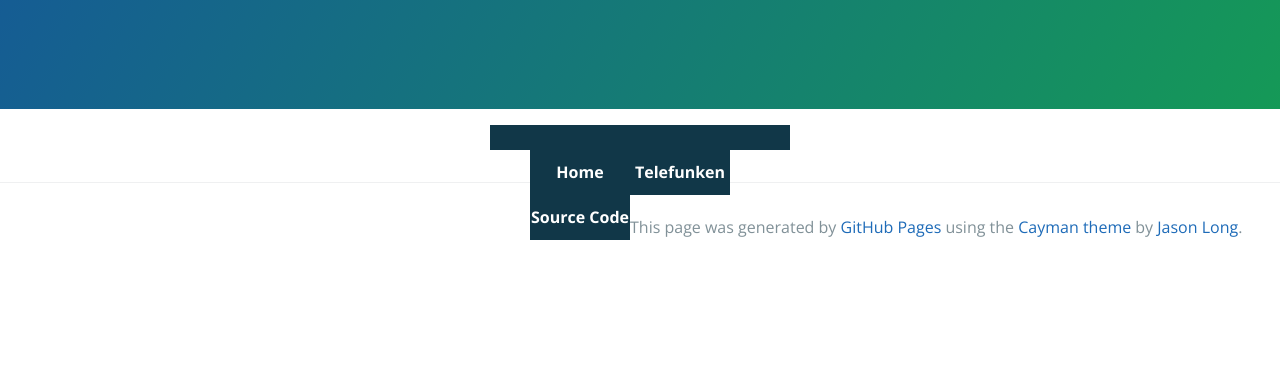
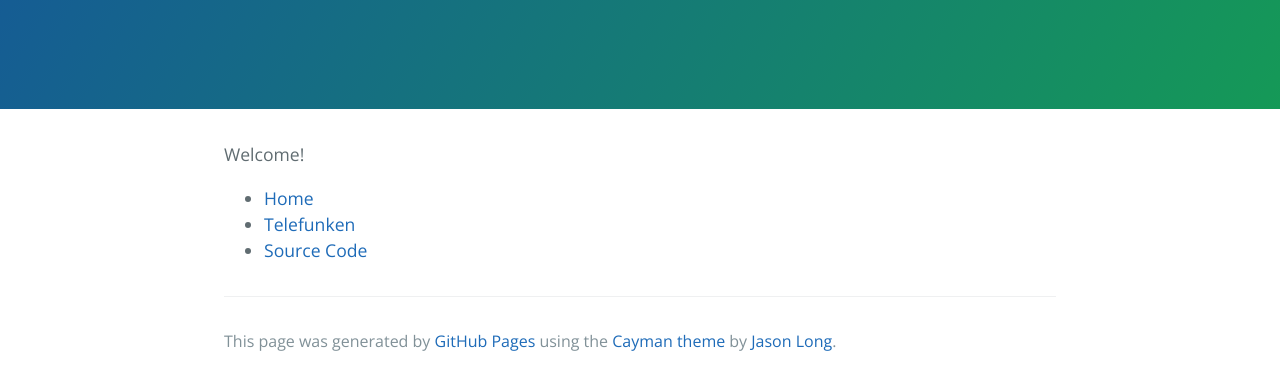
Before and after one commit to qiweizhou94/wwxiangyou.github.com, a plain HTML site: page index.html in a window 1280 px wide. Shown: the part 208-598 px from the top of the page. Drawn offline with nearby package versions, Linux system fonts and the light colour scheme.

Commit message:
Update index.html

```diff
--- a/index.html
+++ b/index.html
@@ -8,57 +8,24 @@
     <link href='https://fonts.googleapis.com/css?family=Open+Sans:400,700' rel='stylesheet' type='text/css'>
     <link rel="stylesheet" type="text/css" href="stylesheets/stylesheet.css" media="screen">
     <link rel="stylesheet" type="text/css" href="stylesheets/github-light.css" media="screen">
-    <style type="text/css">
-      #navi{
-        width:300px;
-        height:25px;
-        background:#113748;
-        margin:0 auto;}
-      #navi ul{
-        padding-top:25px;}
-      #navi ul li{
-        float:left;
-        width:100px;
-        list-style:none;}
-      #navi ul li a:link,a:visited{
-        display:block;
-        width:100px;
-        height:45px;
-        float:left;
-        text-align:center;
-        color:#fff;
-        font-weight:bold;
-        line-height:45px;
-        text-decoration:none;
-        background:#113748;}
-      #navi ul li a:hover{
-        color:#006699;
-        height:30px;
-        background:#113748;
-        line-height:30px;
-        color:#fff;
-        font-weight:bold;}
-      #navi ul li img{
-        float:left;}
-    </style>
   </head>
   <body>
     <section class="page-header">
       <h1 class="project-name">Welcome to wwxiangyou's GitHub Blog!</h1>
       <h2 class="project-tagline">Trying HTML5 with CSS...</h2></h2>
     </section>
-    <nav id="navi">
+    <section class="main-content">
+      <article>
+        <p>
+          Welcome!
+        </p>
+      </article>
+      <aside>
         <ul>
           <li><a href="http://wwxiangyou.github.io">Home</a></li>
           <li><a href="telefunken.html">Telefunken</a></li>
           <li><a href="https://github.com/wwxiangyou/wwxiangyou.github.com">Source Code</a></li>
         </ul>
-    </nav>
-    <article>
-
-    </article>
-    <aside>
-
       </aside>
       <footer class="site-footer">
         <span class="site-footer-credits">This page was generated by <a href="https://pages.github.com">GitHub Pages</a> using the <a href="https://github.com/jasonlong/cayman-theme">Cayman theme</a> by <a href="https://twitter.com/jasonlong">Jason Long</a>.</span>
```
Lines whose indentation alone changed are shown as unchanged.
